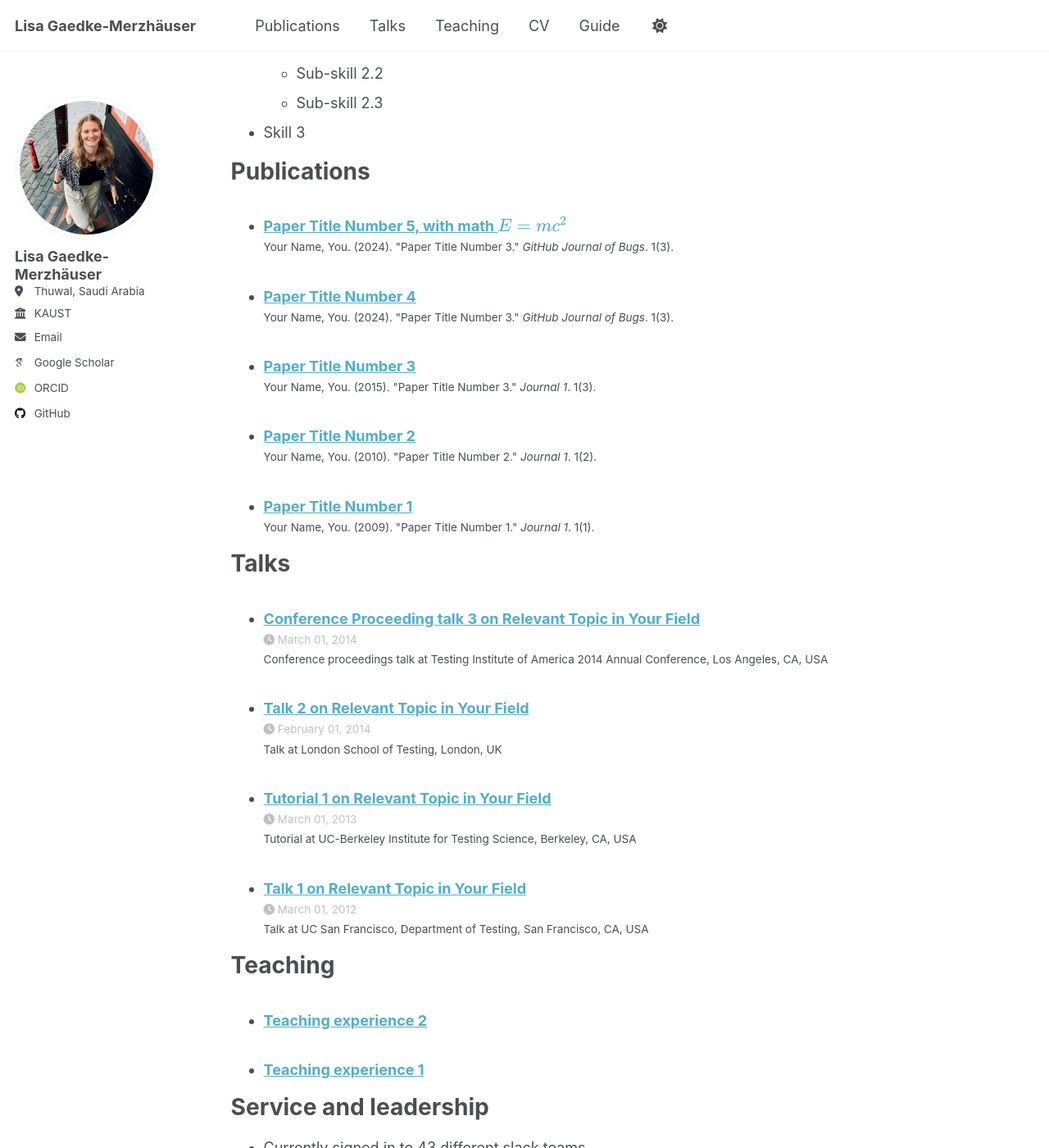
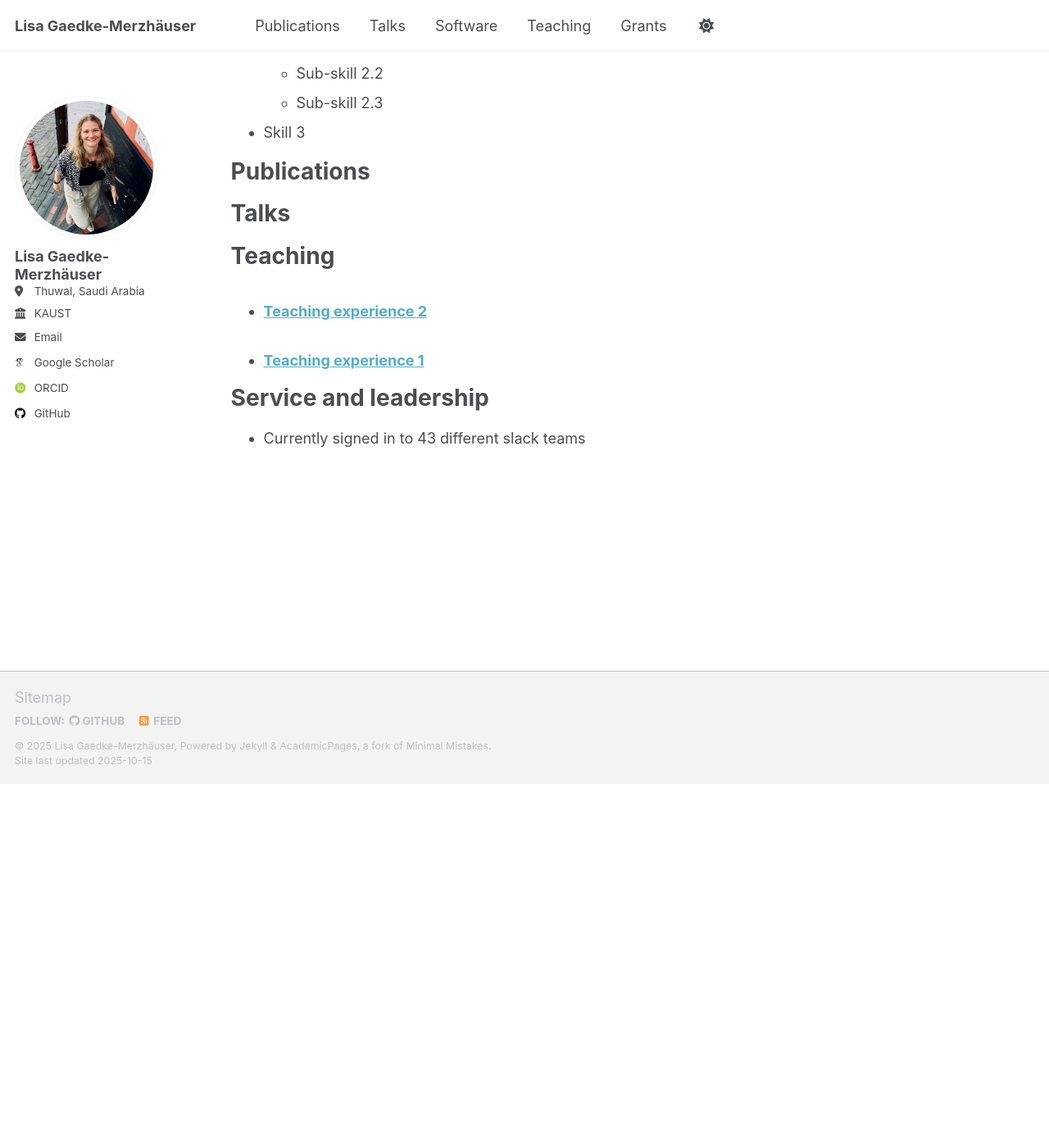
Before and after one commit to lisa-gm/lisa-gm.github.io, a Jekyll site: the page built from _pages/cv.md, in a window 1280 px wide and 1400 px high, scrolled down 887 px. Shown: the whole window at 82% size. Built offline with Jekyll 4.4.1, drawn with Linux system fonts in a browser that asks for light colours; some web fonts are replaced; a script that is not in the unit is left out; after the commit the page ends 1843 px from its top, so only the background shows below that.

Commit message:
updates software section

```diff
--- a/_data/navigation.yml
+++ b/_data/navigation.yml
@@ -14,8 +14,14 @@ main:
   - title: "Talks"
     url: /talks/
 
+  - title: "Software"
+    url: /software/
+
   - title: "Teaching"
     url: /teaching/
+
+  - title: "Grants"
+    url: /grants/
 
   # - title: "Portfolio"
   #   url: /portfolio/
@@ -23,11 +29,11 @@ main:
   # - title: "Blog Posts"
   #   url: /year-archive/
 
-  - title: "CV"
-    url: /cv/
+  # - title: "CV"
+  #   url: /cv/
 
   # - title: "CV"
   #   url: /cv-json/
 
-  - title: "Guide"
-    url: /markdown/
+  # - title: "Guide"
+  #   url: /markdown/
--- a/_publications/2009-10-01-paper-title-number-1.md
+++ /dev/null
@@ -1,14 +0,0 @@
----
-title: "Paper Title Number 1"
-collection: publications
-category: manuscripts
-permalink: /publication/2009-10-01-paper-title-number-1
-excerpt: 'This paper is about the number 1. The number 2 is left for future work.'
-date: 2009-10-01
-venue: 'Journal 1'
-slidesurl: 'http://academicpages.github.io/files/slides1.pdf'
-paperurl: 'http://academicpages.github.io/files/paper1.pdf'
-bibtexurl: 'http://academicpages.github.io/files/bibtex1.bib'
-citation: 'Your Name, You. (2009). &quot;Paper Title Number 1.&quot; <i>Journal 1</i>. 1(1).'
----
-The contents above will be part of a list of publications, if the user clicks the link for the publication than the contents of section will be rendered as a full page, allowing you to provide more information about the paper for the reader. When publications are displayed as a single page, the contents of the above "citation" field will automatically be included below this section in a smaller font.
--- a/_publications/2010-10-01-paper-title-number-2.md
+++ /dev/null
@@ -1,14 +0,0 @@
----
-title: "Paper Title Number 2"
-collection: publications
-category: manuscripts
-permalink: /publication/2010-10-01-paper-title-number-2
-excerpt: 'This paper is about the number 2. The number 3 is left for future work.'
-date: 2010-10-01
-venue: 'Journal 1'
-slidesurl: 'http://academicpages.github.io/files/slides2.pdf'
-paperurl: 'http://academicpages.github.io/files/paper2.pdf'
-citation: 'Your Name, You. (2010). &quot;Paper Title Number 2.&quot; <i>Journal 1</i>. 1(2).'
----
-
-The contents above will be part of a list of publications, if the user clicks the link for the publication than the contents of section will be rendered as a full page, allowing you to provide more information about the paper for the reader. When publications are displayed as a single page, the contents of the above "citation" field will automatically be included below this section in a smaller font.
--- a/_publications/2015-10-01-paper-title-number-3.md
+++ /dev/null
@@ -1,14 +0,0 @@
----
-title: "Paper Title Number 3"
-collection: publications
-category: manuscripts
-permalink: /publication/2015-10-01-paper-title-number-3
-excerpt: 'This paper is about the number 3. The number 4 is left for future work.'
-date: 2015-10-01
-venue: 'Journal 1'
-slidesurl: 'http://academicpages.github.io/files/slides3.pdf'
-paperurl: 'http://academicpages.github.io/files/paper3.pdf'
-citation: 'Your Name, You. (2015). &quot;Paper Title Number 3.&quot; <i>Journal 1</i>. 1(3).'
----
-
-The contents above will be part of a list of publications, if the user clicks the link for the publication than the contents of section will be rendered as a full page, allowing you to provide more information about the paper for the reader. When publications are displayed as a single page, the contents of the above "citation" field will automatically be included below this section in a smaller font.
--- a/_publications/2025-06-08-paper-title-number-5.md
+++ /dev/null
@@ -1,13 +0,0 @@
----
-title: "Paper Title Number 5, with math $$E=mc^2$$"
-collection: publications
-category: conferences
-permalink: /publication/2024-02-17-paper-title-number-4
-excerpt: 'This paper is about a famous math equation, $$E=mc^2$$'
-date: 2024-02-17
-venue: 'GitHub Journal of Bugs'
-paperurl: 'http://academicpages.github.io/files/paper3.pdf'
-citation: 'Your Name, You. (2024). &quot;Paper Title Number 3.&quot; <i>GitHub Journal of Bugs</i>. 1(3).'
----
-
-Using [MathJax](https://www.mathjax.org/) in the description is supported - $$E=mc^2$$ - however, the use must be mindful that the default delimiters are `$$...$$` and `\\[...\\]` which differs from the `$...$` that is typically expected.
--- a/_talks/2012-03-01-talk-1.md
+++ /dev/null
@@ -1,11 +0,0 @@
----
-title: "Talk 1 on Relevant Topic in Your Field"
-collection: talks
-type: "Talk"
-permalink: /talks/2012-03-01-talk-1
-venue: "UC San Francisco, Department of Testing"
-date: 2012-03-01
-location: "San Francisco, CA, USA"
----
-
-This is a description of your talk, which is a markdown file that can be all markdown-ified like any other post. Yay markdown!
--- a/_talks/2013-03-01-tutorial-1.md
+++ /dev/null
@@ -1,13 +0,0 @@
----
-title: "Tutorial 1 on Relevant Topic in Your Field"
-collection: talks
-type: "Tutorial"
-permalink: /talks/2013-03-01-tutorial-1
-venue: "UC-Berkeley Institute for Testing Science"
-date: 2013-03-01
-location: "Berkeley, CA, USA"
----
-
-[More information here](http://exampleurl.com)
-
-This is a description of your tutorial, note the different field in type. This is a markdown files that can be all markdown-ified like any other post. Yay markdown!
--- a/_talks/2014-02-01-talk-2.md
+++ /dev/null
@@ -1,13 +0,0 @@
----
-title: "Talk 2 on Relevant Topic in Your Field"
-collection: talks
-type: "Talk"
-permalink: /talks/2014-02-01-talk-2
-venue: "London School of Testing"
-date: 2014-02-01
-location: "London, UK"
----
-
-[More information here](http://example2.com)
-
-This is a description of your talk, which is a markdown files that can be all markdown-ified like any other post. Yay markdown!
--- a/_talks/2014-03-01-talk-3.md
+++ /dev/null
@@ -1,11 +0,0 @@
----
-title: "Conference Proceeding talk 3 on Relevant Topic in Your Field"
-collection: talks
-type: "Conference proceedings talk"
-permalink: /talks/2014-03-01-talk-3
-venue: "Testing Institute of America 2014 Annual Conference"
-date: 2014-03-01
-location: "Los Angeles, CA, USA"
----
-
-This is a description of your conference proceedings talk, note the different field in type. You can put anything in this field.
```
Also changed, not shown: _pages/about.md (+3 -3 lines), _pages/publications.html (deleted, +0 -33 lines), _pages/talks.html (deleted, +0 -16 lines), _publications/2024-02-17-paper-title-number-4.md (deleted, +0 -13 lines).
